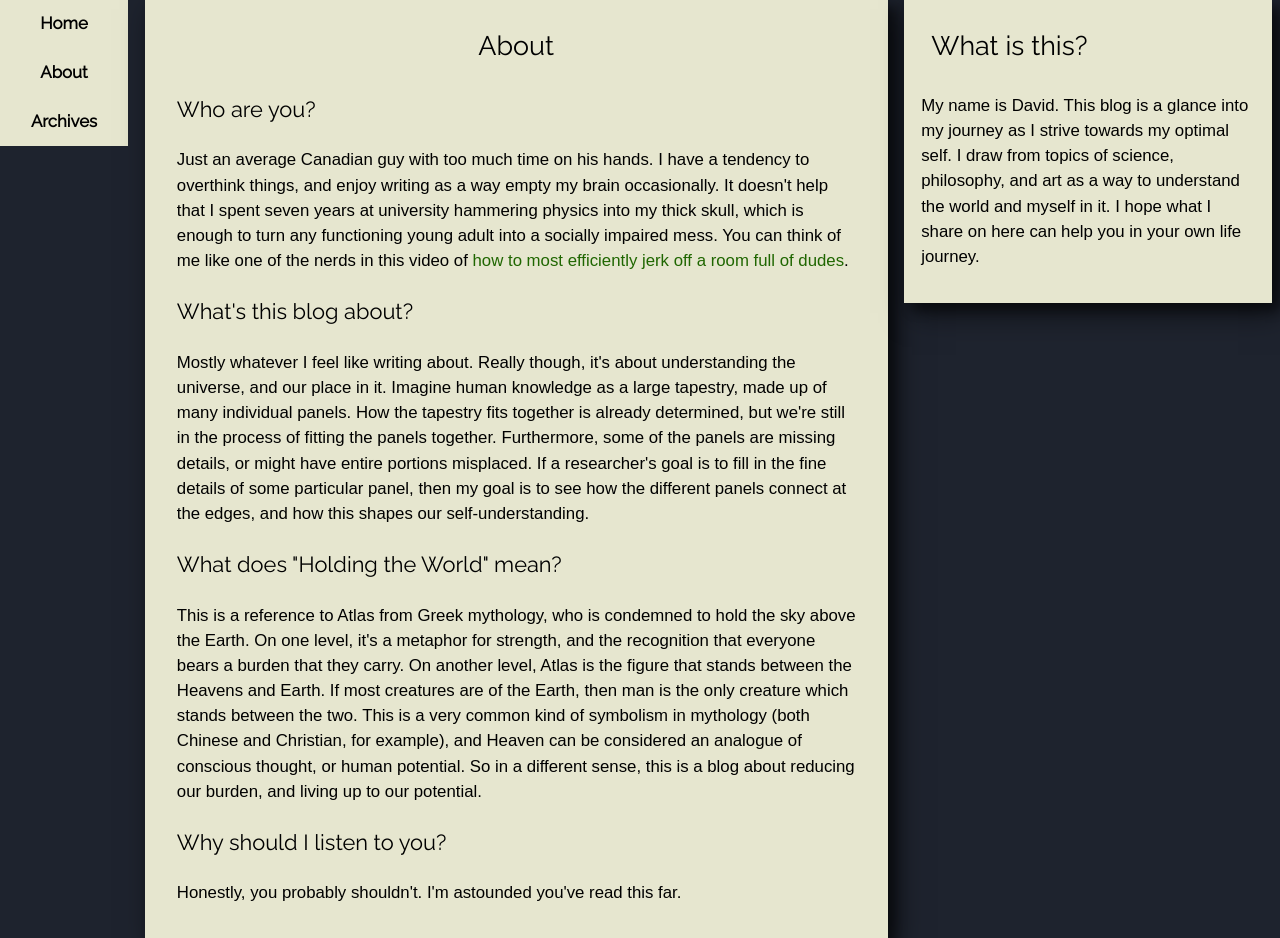
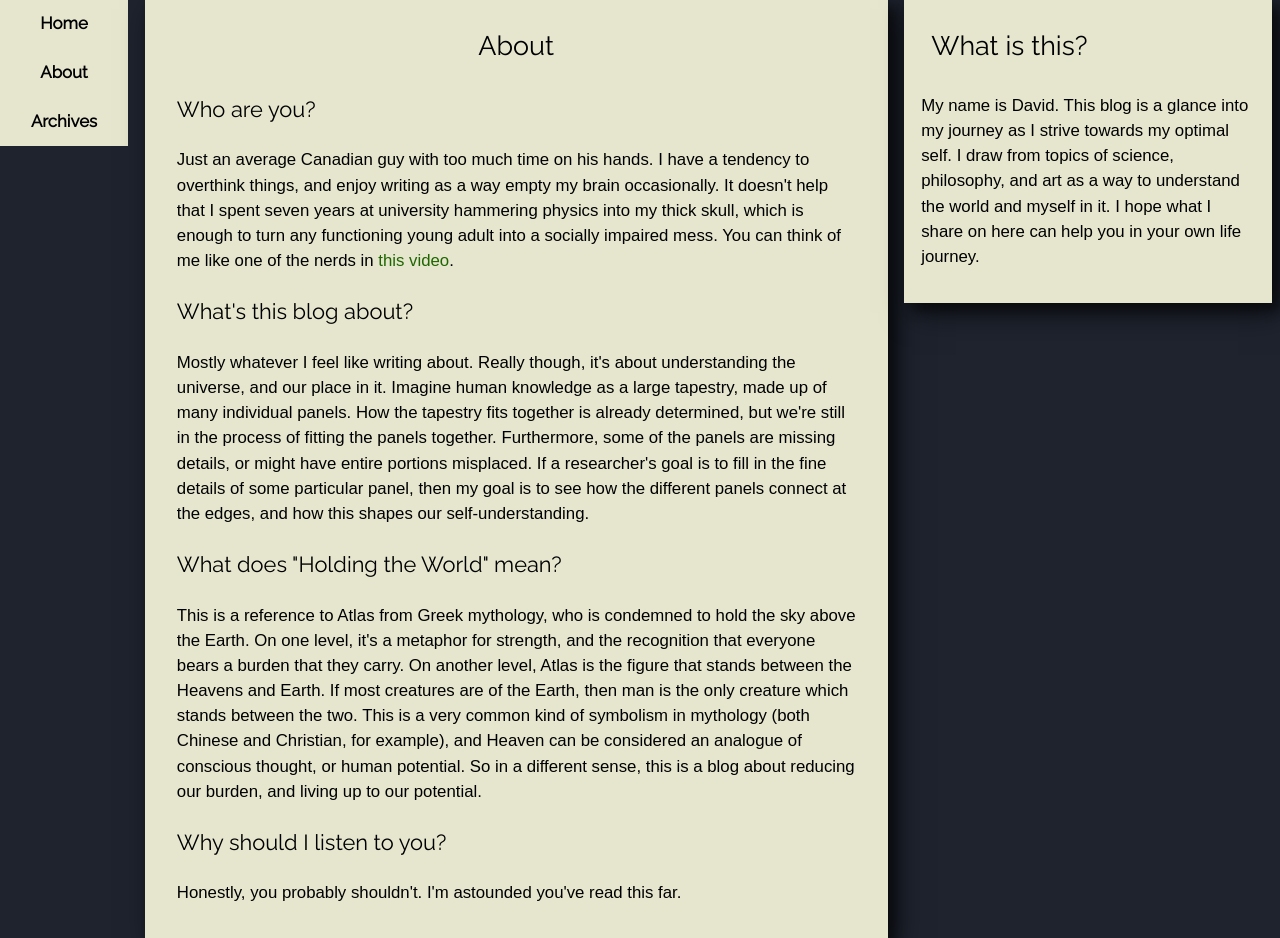
Before and after one commit to primetimeblues/tim, a Django app: page /about/ in a window 1280 px wide. Shown: the part 318-1256 px from the top of the page. Run offline with Django 3.2, Linux system fonts and the light colour scheme; some web fonts are replaced.

Commit message:
made 'about' more SFW

```diff
--- a/timsite/blog/templates/blog/about.html
+++ b/timsite/blog/templates/blog/about.html
@@ -9,8 +9,8 @@
             Just an average Canadian guy with too much time on his hands. I have a tendency to overthink things, and
             enjoy writing as a way empty my brain occasionally. It doesn't help that I spent seven years at university
             hammering physics into my thick skull, which is enough to turn any functioning young adult into a socially
-            impaired mess. You can think of me like one of the nerds in this video of
-            <a href="https://youtu.be/P-hUV9yhqgY?t=11s&autoplay=true" target="_blank">how to most efficiently jerk off a room full of dudes</a>.
+            impaired mess. You can think of me like one of the nerds in
+            <a href="https://youtu.be/P-hUV9yhqgY?t=11s&autoplay=true" target="_blank">this video</a>.
         </p>
 
         <h2>What's this blog about?</h2>
```
